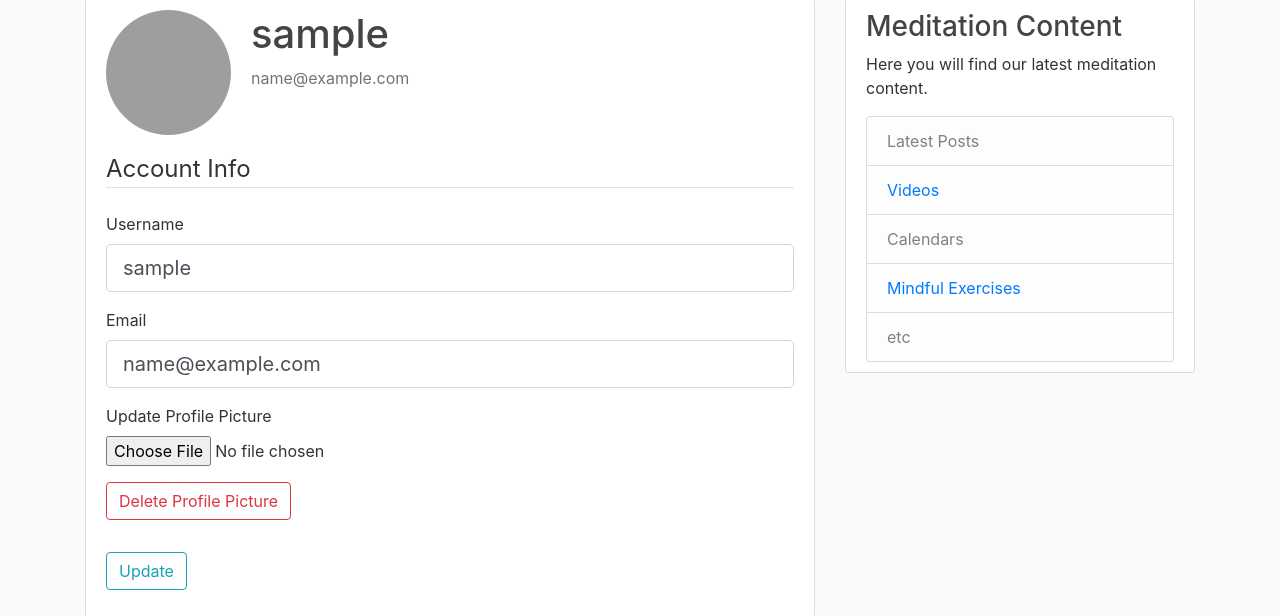
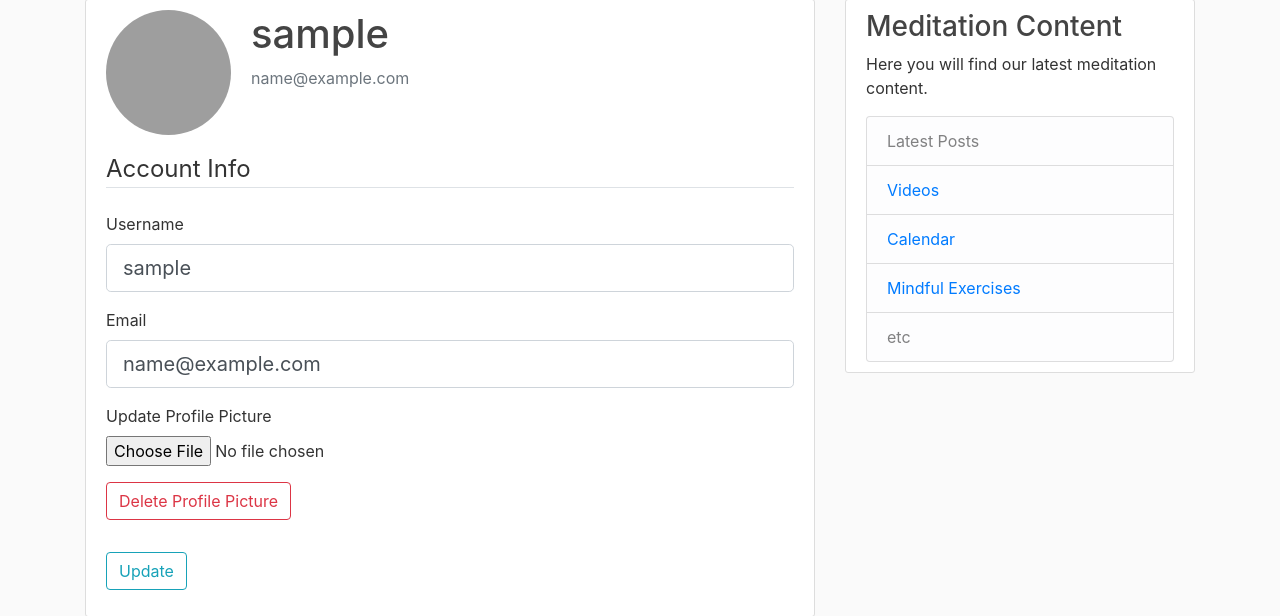
Before and after one commit to ghaefner/Blog, a Flask app: page /account in a window 1280 px wide. Shown: the part 81-697 px from the top of the page. Run offline with Flask 3, Linux system fonts and the light colour scheme; the visitor is signed in with stand-in values (Sample User, id 1); some libraries are stand-ins or nearby versions; grey boxes are pictures that could not be loaded.

Commit message:
Add url to calendar tab in sidebar

```diff
--- a/flaskblog/templates/layout.html
+++ b/flaskblog/templates/layout.html
@@ -70,7 +70,7 @@
                     <ul class="list-group">
                         <li class="list-group-item list-group-item-light">Latest Posts</li>
                         <li class="list-group-item list-group-item-light"><a href="{{ url_for('meditation.videos') }}">Videos</a></li>
-                        <li class="list-group-item list-group-item-light">Calendars</li>
+                        <li class="list-group-item list-group-item-light"><a href="{{ url_for('main.calendar') }}">Calendar</a></li>
                         <li class="list-group-item list-group-item-light"><a href="{{ url_for('meditation.exercise') }}">Mindful Exercises</a></li>
                         <li class="list-group-item list-group-item-light">etc</li>
                     </ul>
```
